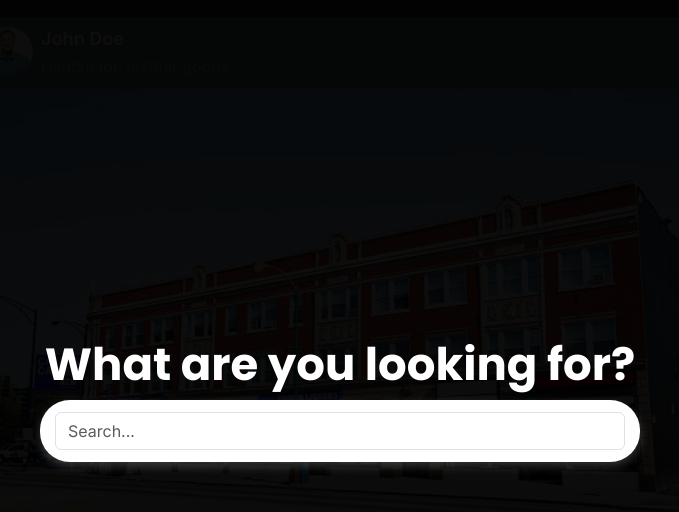
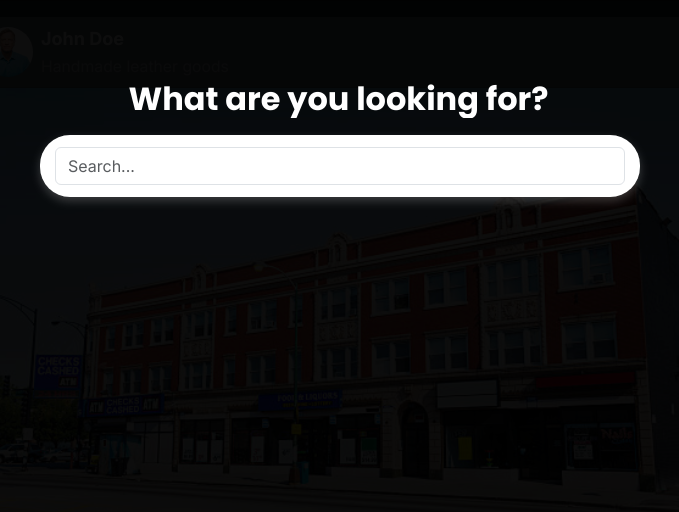
Before and after one commit to ompatel181005/Bizgram, a React (Vite) app in the folder Bizgram/: page / in a window 1280 px wide. Both pictures are taken after a click on the button "Search". Shown: the top 512 px of the page, without its empty margins (300-979 px from the left). Built offline with nearby package versions, Linux system fonts and the light colour scheme.

Commit message:
search bar update

```diff
--- a/Bizgram/src/index.css
+++ b/Bizgram/src/index.css
@@ -86,6 +86,7 @@ button:focus-visible {
 }
 
 /* Fullscreen Search Overlay */
+/* Fullscreen Search Overlay */
 .search-overlay {
   position: fixed;
   top: 0;
@@ -94,16 +95,18 @@ button:focus-visible {
   height: 100%;
   background: rgba(0, 0, 0, 0.95);
   display: flex;
+  flex-direction: column; /* Stack elements vertically */
   align-items: center;
-  justify-content: center;
+  justify-content: flex-start; /* Align to top */
+  padding-top: 10vh; /* Adjust spacing from the top */
   z-index: 1050;
 }
 
 /* Search Container */
 .search-container {
-  text-align: center;
   width: 80%;
   max-width: 600px;
+  text-align: center;
 }
 
 /* Title Text */
@@ -111,7 +114,7 @@ button:focus-visible {
   color: white;
   font-size: 2rem;
   font-weight: bold;
-  margin-bottom: 20px;
+  margin-bottom: 30px; /* Increased spacing between title and search bar */
 }
 
 /* Search Box */
@@ -152,6 +155,37 @@ button:focus-visible {
   color: red;
 }
 
+/* Cursor Blinking Effect */
+@keyframes blink {
+  50% {
+    border-color: transparent;
+  }
+}
+
+/* Typing Animation */
+@keyframes typing {
+  from {
+    width: 0;
+  }
+  to {
+    width: 100%;
+  }
+}
+
+/* Animated Text */
+.typing-text {
+  font-size: 2rem;
+  font-weight: bold;
+  color: white;
+  overflow: hidden;
+  white-space: nowrap;
+  border-right: 3px solid white;
+  display: inline-block;
+  width: 0;
+  animation: typing 3s steps(30, end) forwards, blink 0.75s step-end infinite;
+}
+
+
 @media (prefers-color-scheme: light) {
   :root {
     --primary-text: #213547;
```
